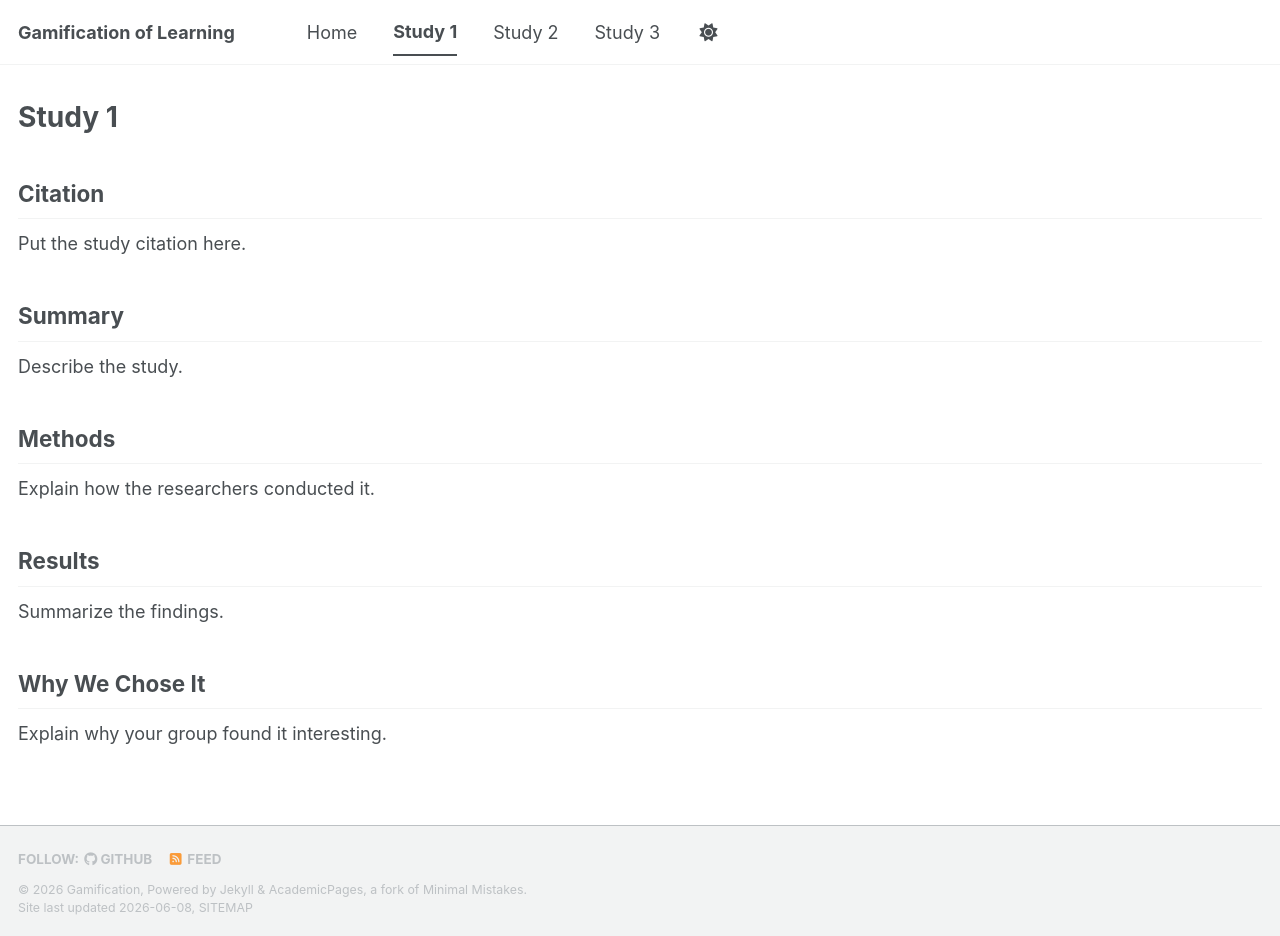
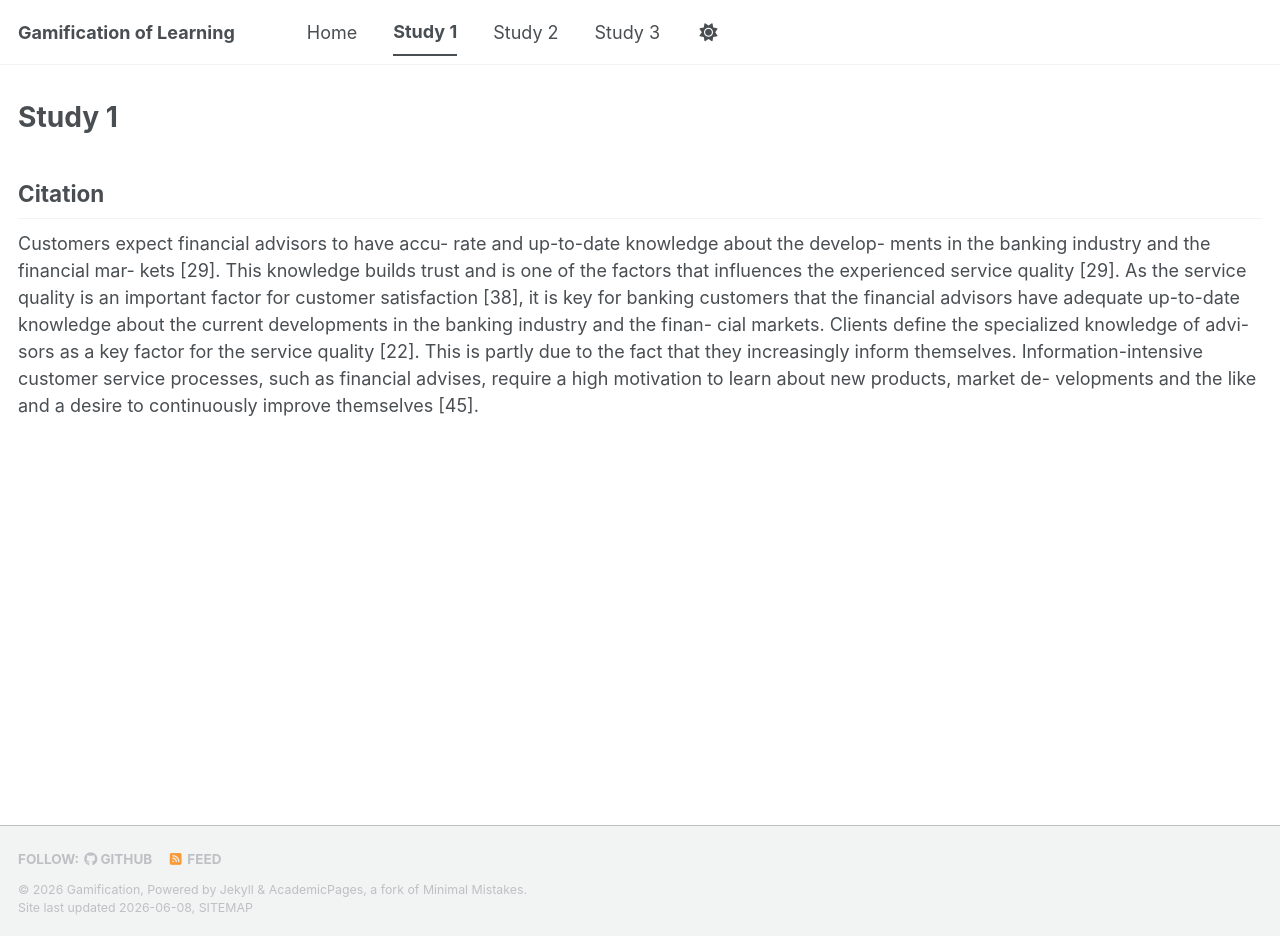
Before and after one commit to gutesy/gamification, a Jekyll site: the page built from _pages/study1.md, in a window 1280 px wide and 936 px high. Built offline with Jekyll 4.4.1, drawn with Linux system fonts in a browser that asks for light colours; a script bundle is joined from its source files by our own code; library files that are not in the unit come from our copies.

Commit message:
Update study1.md

```diff
--- a/_pages/study1.md
+++ b/_pages/study1.md
@@ -8,20 +8,22 @@ permalink: /study1/
 
 ## Citation
 
-Put the study citation here.
-
-## Summary
-
-Describe the study.
-
-## Methods
-
-Explain how the researchers conducted it.
-
-## Results
-
-Summarize the findings.
-
-## Why We Chose It
-
-Explain why your group found it interesting.
+Customers expect financial advisors to have accu-
+rate and up-to-date knowledge about the develop-
+ments in the banking industry and the financial mar-
+kets [29]. This knowledge builds trust and is one of
+the factors that influences the experienced service
+quality [29]. As the service quality is an important
+factor for customer satisfaction [38], it is key for
+banking customers that the financial advisors have
+adequate up-to-date knowledge about the current
+developments in the banking industry and the finan-
+cial markets.
+Clients define the specialized knowledge of advi-
+sors as a key factor for the service quality [22]. This
+is partly due to the fact that they increasingly inform
+themselves. Information-intensive customer service
+processes, such as financial advises, require a high
+motivation to learn about new products, market de-
+velopments and the like and a desire to continuously
+improve themselves [45].
```
